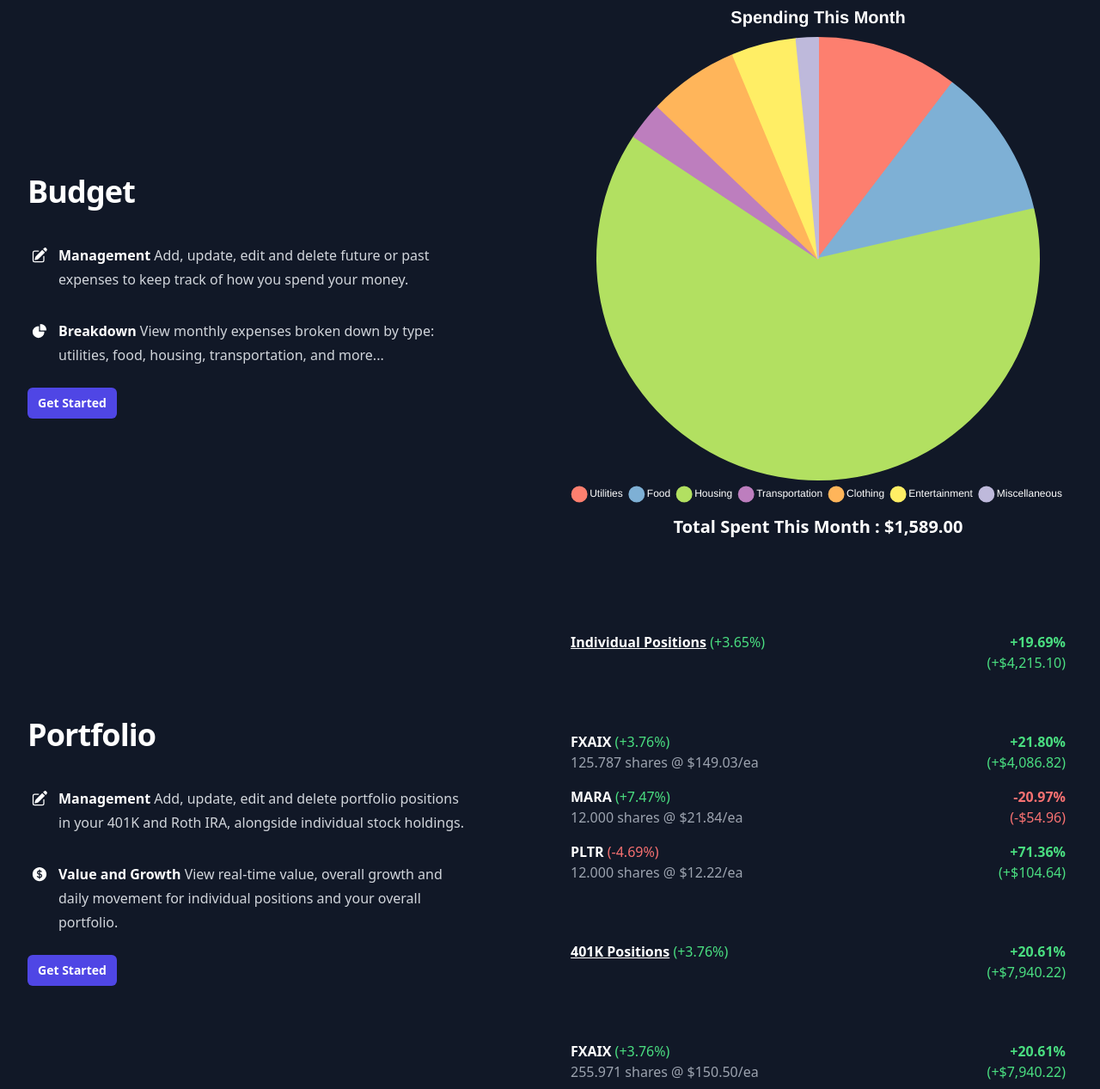
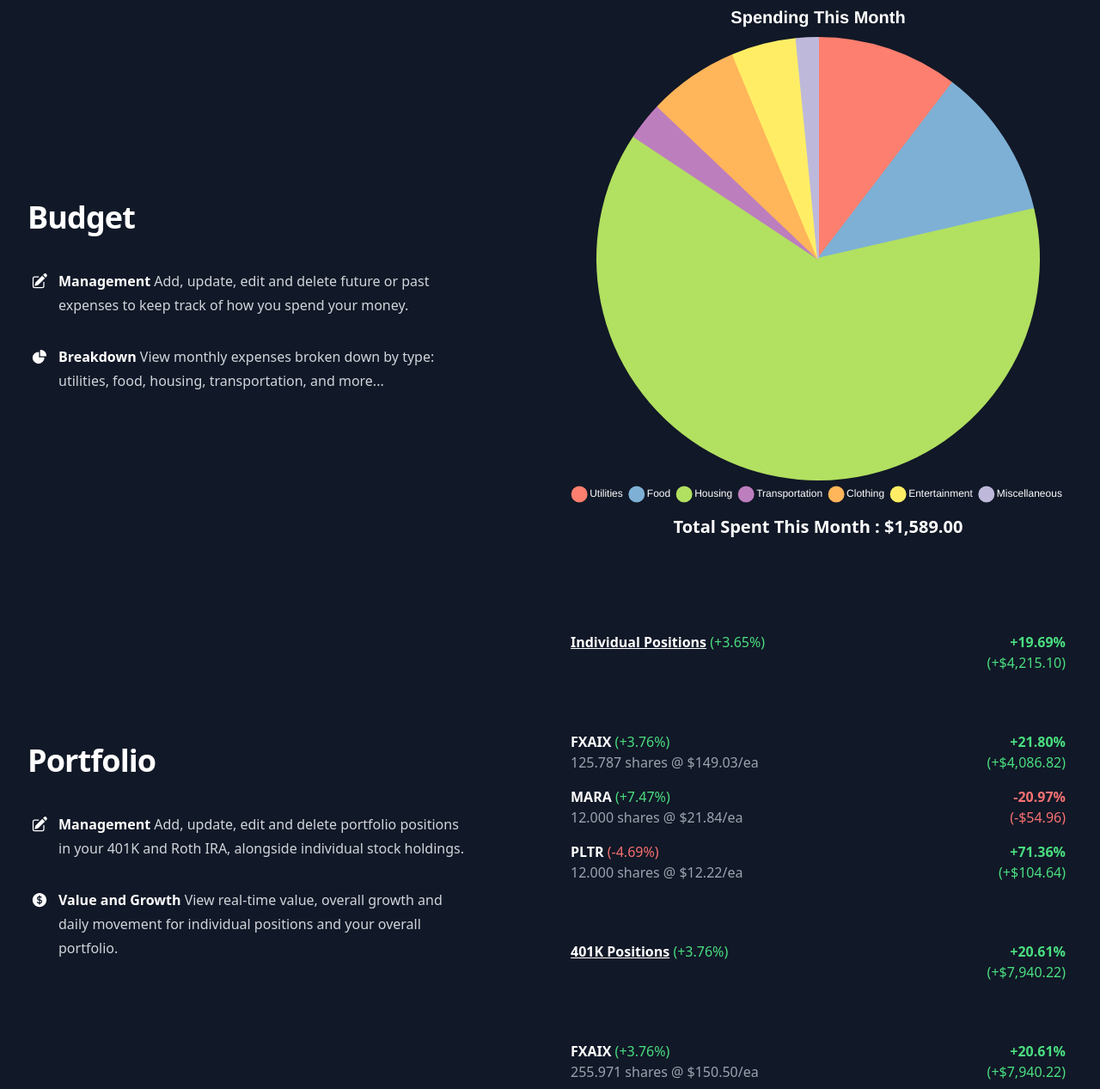
Before and after one commit to al-bose/FinanceTracker, a Django app: page / in a window 1280 px wide. Shown: the part 345-1612 px from the top of the page at 86% size. Run offline with Django 3.2, Linux system fonts and the light colour scheme; style sheets or scripts are compiled from the project's sources; some libraries are stand-ins or nearby versions.

Commit message:
remove login buttons

```diff
--- a/home/templates/home/homepage.html
+++ b/home/templates/home/homepage.html
@@ -50,12 +50,6 @@
                 <dd class="inline">View monthly expenses broken down by type: utilities, food, housing, transportation, and more...</dd>
               </div>
             </dl>
-            <div class="mt-6">
-              <form method="get" action="{% url 'home:login' %}">
-                {% csrf_token %}
-                <button type="submit" class="rounded-md bg-indigo-600 px-3 py-1.5 px-1.5 text-sm font-semibold leading-6 text-white hover:bg-indigo-500 focus-visible:outline focus-visible:outline-2 focus-visible:outline-offset-2 focus-visible:outline-indigo-600">Get Started</button>
-              </form>
-            </div>
           </div>
         </div>
         <div class="w-[48rem] max-w-full lg:max-w-full sm:w-[57rem] md:-ml-4 lg:-ml-0" width="2432" height="1442" >
@@ -90,12 +84,6 @@
                   <dd class="inline">View real-time value, overall growth and daily movement for individual positions and your overall portfolio.</dd>
                 </div>
               </dl>
-              <div class="mt-6">
-                <form method="get" action="{% url 'home:login' %}">
-                  {% csrf_token %}
-                  <button type="submit" class="rounded-md bg-indigo-600 px-3 py-1.5 px-1.5 text-sm font-semibold leading-6 text-white hover:bg-indigo-500 focus-visible:outline focus-visible:outline-2 focus-visible:outline-offset-2 focus-visible:outline-indigo-600">Get Started</button>
-                </form>
-              </div>
             </div>
           </div>
           <div class="w-[48rem] max-w-full lg:max-w-full sm:w-[57rem] md:-ml-4 lg:-ml-0 mt-6" width="2432" height="1442">
```
